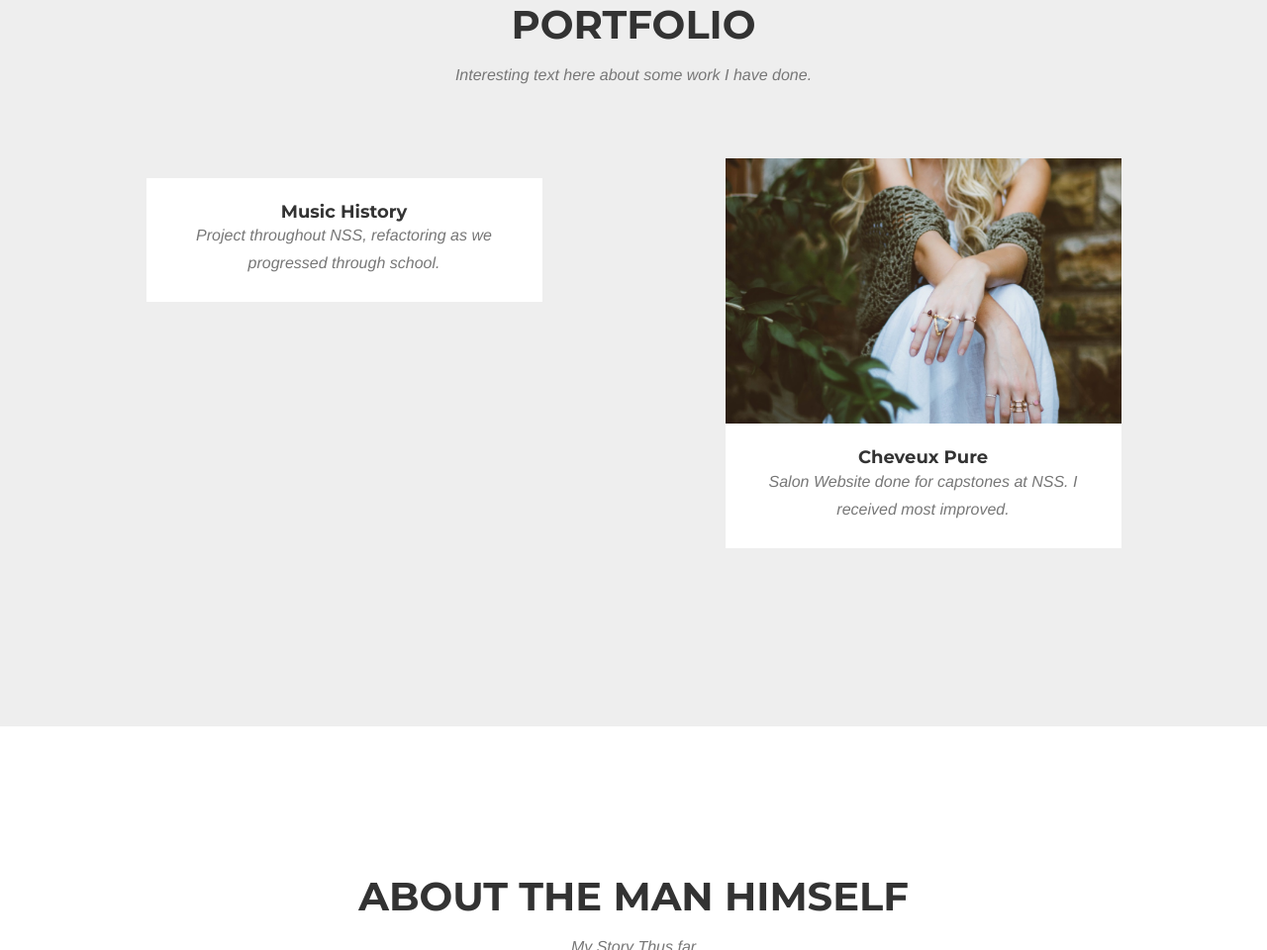
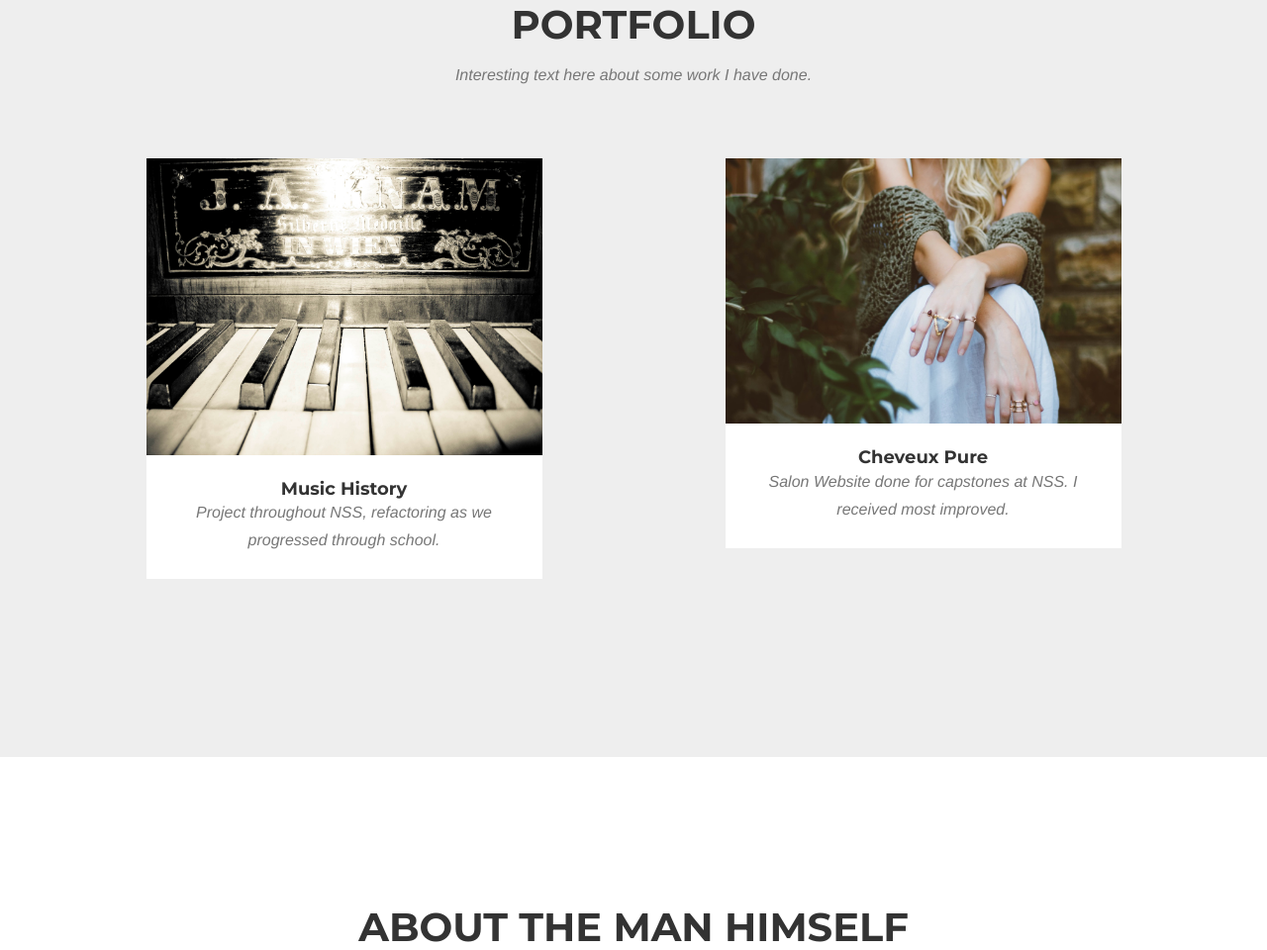
Before and after one commit to asagraves/AndrewSagraves.github.io, a website: page startbootstrap-agency-gh-pages/index.html in a window 1280 px wide. Shown: the part 957-1917 px from the top of the page at 99% size. Drawn offline with nearby package versions, Linux system fonts and the light colour scheme; a web font is replaced by a local one.

Commit message:
initial portfolio section done

```diff
--- a/startbootstrap-agency-gh-pages/index.html
+++ b/startbootstrap-agency-gh-pages/index.html
@@ -99,7 +99,7 @@
                                 <i class="fa fa-plus fa-3x"></i>
                             </div>
                         </div>
-                        <img src="img/musichistory.jpg" alt="">
+                        <img src="img/MusicHistoryPiano.jpg" class="img-responsive" alt="">
                     </a>
                     <div class="portfolio-caption">
                         <h4>Music History</h4>
```
Also changed, not shown: startbootstrap-agency-gh-pages/img/MusicHistoryPiano.jpg (added).
